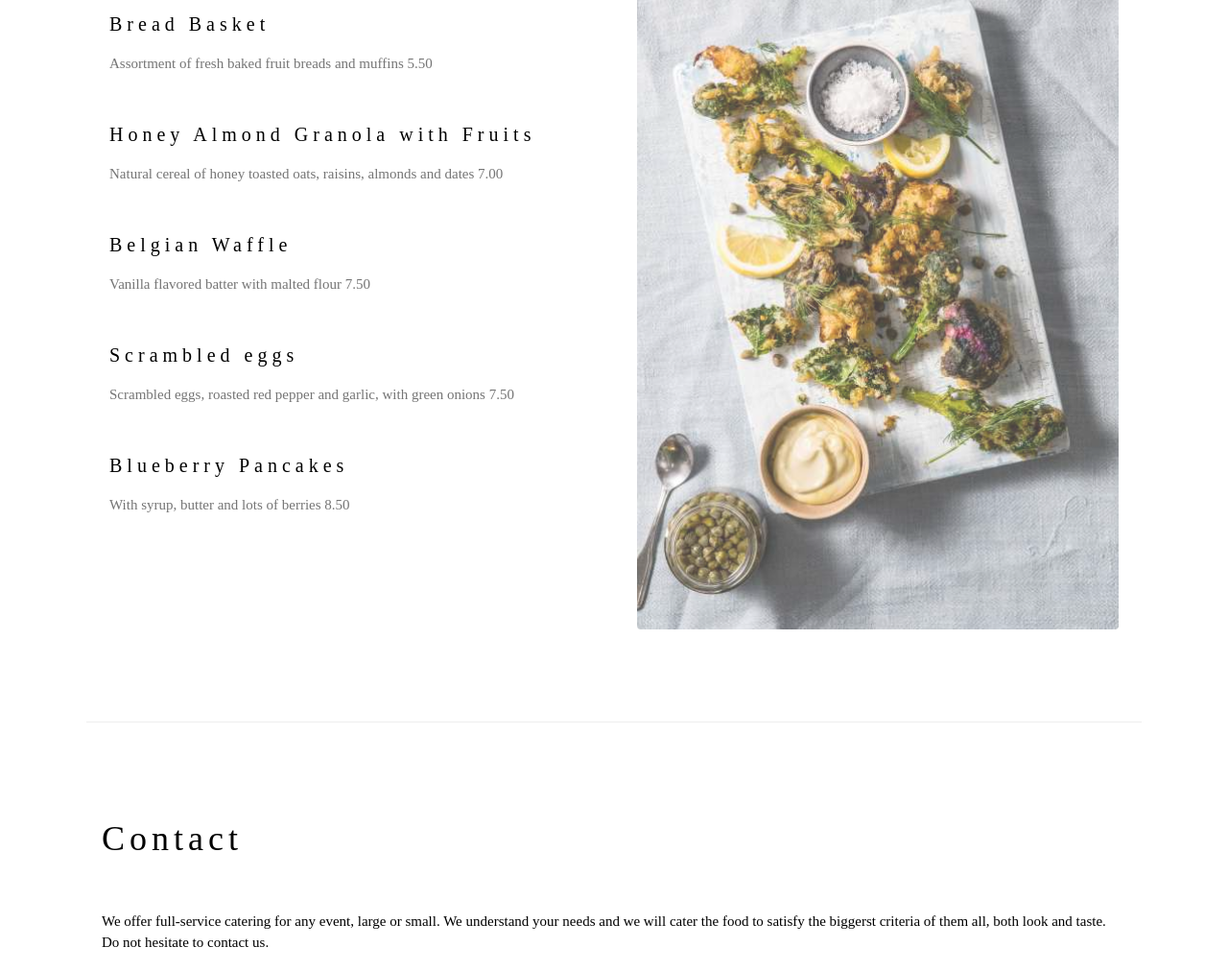
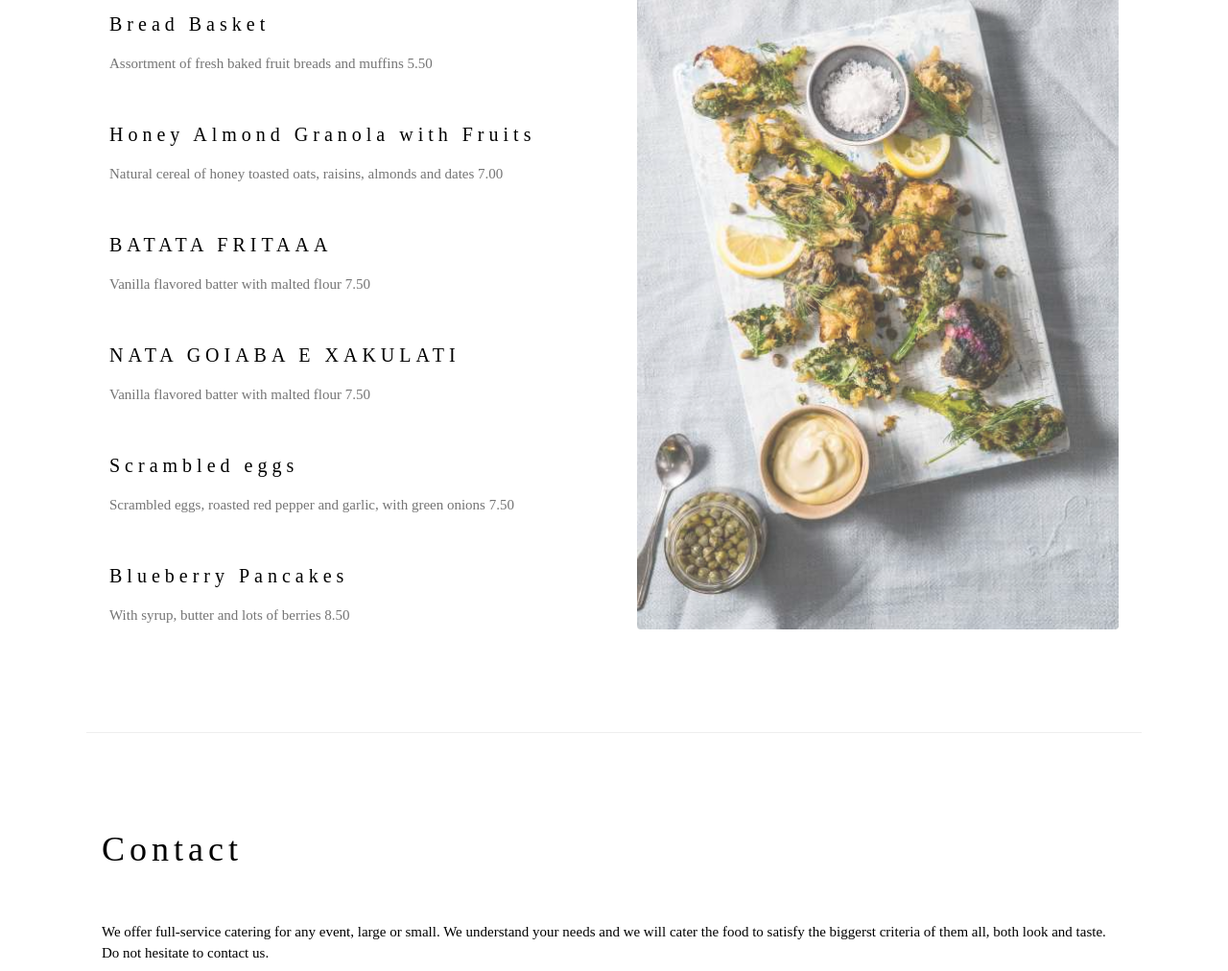
Before and after one commit to lpfelipe0/mywebsite, a plain HTML site: page index.html in a window 1280 px wide. Shown: the part 1633-2645 px from the top of the page at 96% size. Drawn offline with nearby package versions, Linux system fonts and the light colour scheme.

Commit message:
novo item adicionado ao menu

```diff
--- a/index.html
+++ b/index.html
@@ -65,7 +65,10 @@ h1, h2, h3, h4, h5, h6 {
       <h4>Honey Almond Granola with Fruits</h4>
       <p class="w3-text-grey">Natural cereal of honey toasted oats, raisins, almonds and dates 7.00</p><br>
 
-      <h4>Belgian Waffle</h4>
+      <h4>BATATA FRITAAA</h4>
+      <p class="w3-text-grey">Vanilla flavored batter with malted flour 7.50</p><br>
+
+      <h4>NATA GOIABA E XAKULATI</h4>
       <p class="w3-text-grey">Vanilla flavored batter with malted flour 7.50</p><br>
 
       <h4>Scrambled eggs</h4>
```
